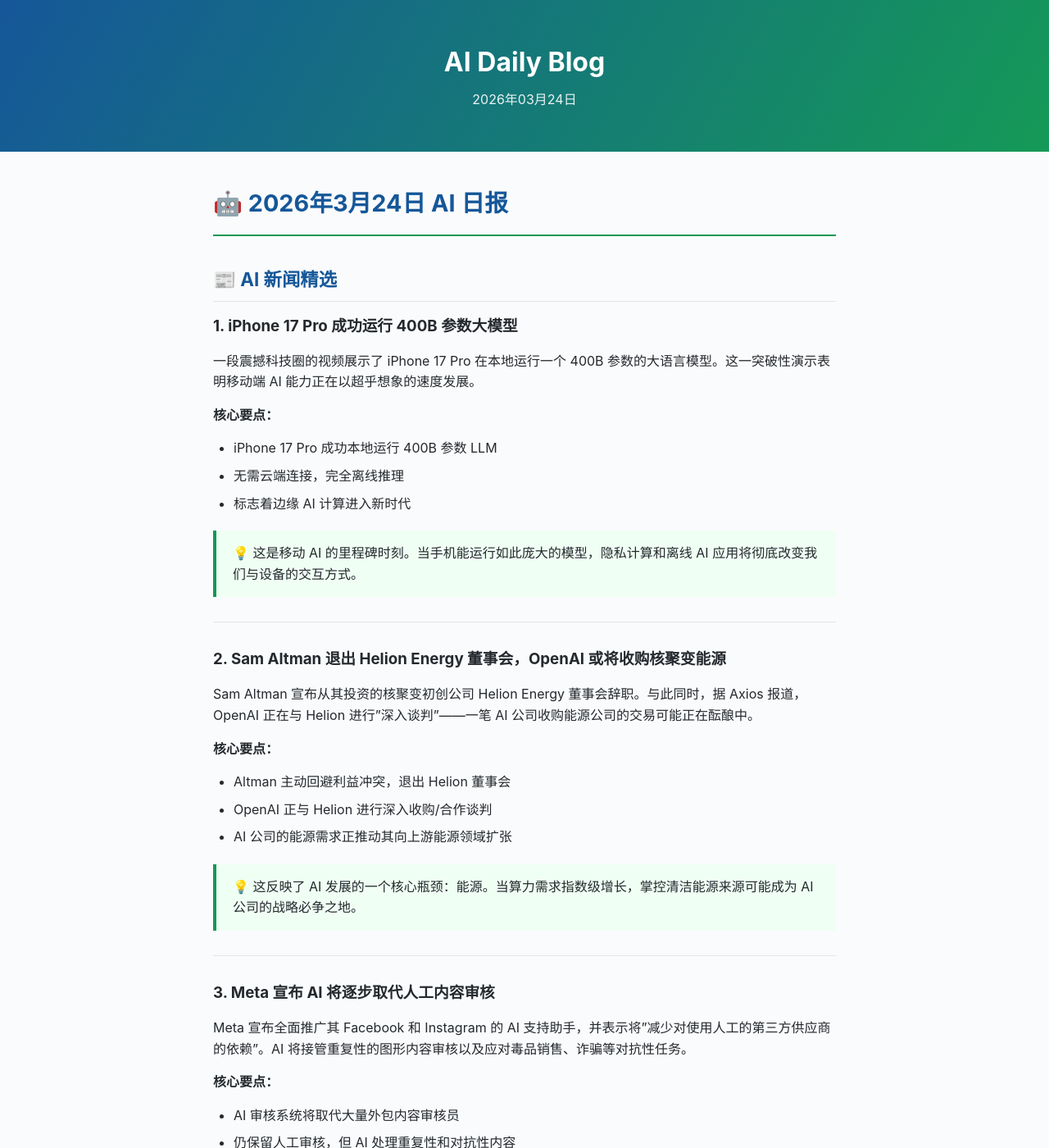
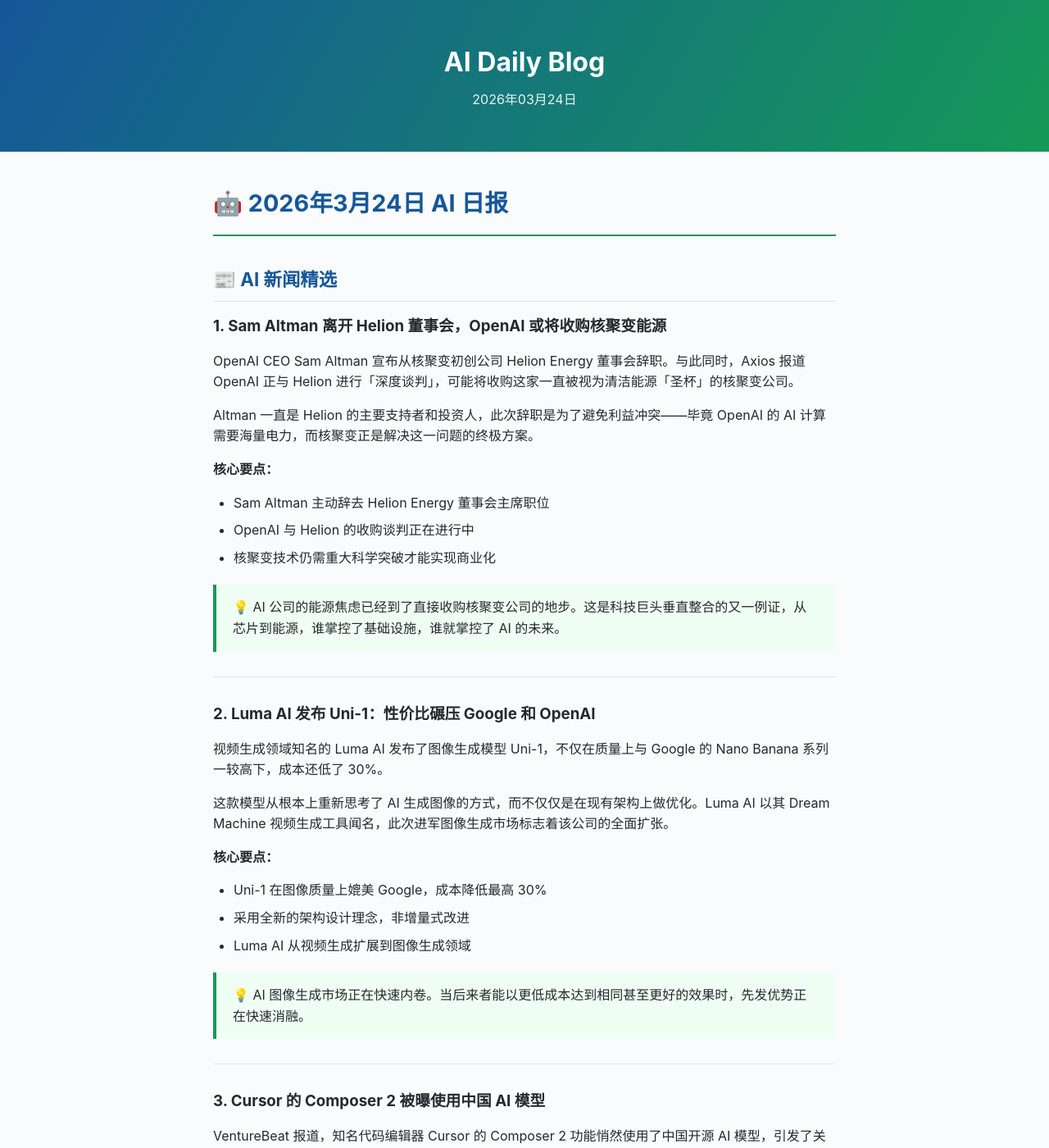
Before and after one commit to nil957/ai-daily-blog, a Jekyll site: the page built from _posts/2026-03-24-ai-daily-news.md, in a window 1280 px wide and 1400 px high. Shown: the whole window at 82% size. Built offline with Jekyll 4.4.1, drawn with Linux system fonts in a browser that asks for light colours; some of the changed text lies outside the part shown.

Commit message:
📝 2026-03-24 AI Daily News

```diff
--- a/_posts/2026-03-24-ai-daily-news.md
+++ b/_posts/2026-03-24-ai-daily-news.md
@@ -1,202 +1,212 @@
 ---
 layout: post
 title: 🤖 2026年3月24日 AI 日报
-description: iPhone 17 Pro 运行 400B LLM、Sam Altman 离开 Helion 董事会、Meta AI 内容审核、Mark Zuckerberg CEO Agent、AI 自主研究
+description: Sam Altman离开Helion、Luma AI发布Uni-1、Cursor使用中国模型争议、Nvidia开源后训练管线、Meta用AI取代内容审核
 ---
 
 ## 📰 AI 新闻精选
 
-### 1. iPhone 17 Pro 成功运行 400B 参数大模型
+### 1. Sam Altman 离开 Helion 董事会，OpenAI 或将收购核聚变能源
 
-一段震撼科技圈的视频展示了 iPhone 17 Pro 在本地运行一个 400B 参数的大语言模型。这一突破性演示表明移动端 AI 能力正在以超乎想象的速度发展。
+OpenAI CEO Sam Altman 宣布从核聚变初创公司 Helion Energy 董事会辞职。与此同时，Axios 报道 OpenAI 正与 Helion 进行「深度谈判」，可能将收购这家一直被视为清洁能源「圣杯」的核聚变公司。
+
+Altman 一直是 Helion 的主要支持者和投资人，此次辞职是为了避免利益冲突——毕竟 OpenAI 的 AI 计算需要海量电力，而核聚变正是解决这一问题的终极方案。
 
 **核心要点：**
-- iPhone 17 Pro 成功本地运行 400B 参数 LLM
-- 无需云端连接，完全离线推理
-- 标志着边缘 AI 计算进入新时代
+- Sam Altman 主动辞去 Helion Energy 董事会主席职位
+- OpenAI 与 Helion 的收购谈判正在进行中
+- 核聚变技术仍需重大科学突破才能实现商业化
 
-> 💡 这是移动 AI 的里程碑时刻。当手机能运行如此庞大的模型，隐私计算和离线 AI 应用将彻底改变我们与设备的交互方式。
+> 💡 AI 公司的能源焦虑已经到了直接收购核聚变公司的地步。这是科技巨头垂直整合的又一例证，从芯片到能源，谁掌控了基础设施，谁就掌控了 AI 的未来。
 
 ---
 
-### 2. Sam Altman 退出 Helion Energy 董事会，OpenAI 或将收购核聚变能源
+### 2. Luma AI 发布 Uni-1：性价比碾压 Google 和 OpenAI
 
-Sam Altman 宣布从其投资的核聚变初创公司 Helion Energy 董事会辞职。与此同时，据 Axios 报道，OpenAI 正在与 Helion 进行"深入谈判"——一笔 AI 公司收购能源公司的交易可能正在酝酿中。
+视频生成领域知名的 Luma AI 发布了图像生成模型 Uni-1，不仅在质量上与 Google 的 Nano Banana 系列一较高下，成本还低了 30%。
+
+这款模型从根本上重新思考了 AI 生成图像的方式，而不仅仅是在现有架构上做优化。Luma AI 以其 Dream Machine 视频生成工具闻名，此次进军图像生成市场标志着该公司的全面扩张。
 
 **核心要点：**
-- Altman 主动回避利益冲突，退出 Helion 董事会
-- OpenAI 正与 Helion 进行深入收购/合作谈判
-- AI 公司的能源需求正推动其向上游能源领域扩张
+- Uni-1 在图像质量上媲美 Google，成本降低最高 30%
+- 采用全新的架构设计理念，非增量式改进
+- Luma AI 从视频生成扩展到图像生成领域
 
-> 💡 这反映了 AI 发展的一个核心瓶颈：能源。当算力需求指数级增长，掌控清洁能源来源可能成为 AI 公司的战略必争之地。
+> 💡 AI 图像生成市场正在快速内卷。当后来者能以更低成本达到相同甚至更好的效果时，先发优势正在快速消融。
 
 ---
 
-### 3. Meta 宣布 AI 将逐步取代人工内容审核
+### 3. Cursor 的 Composer 2 被曝使用中国 AI 模型
 
-Meta 宣布全面推广其 Facebook 和 Instagram 的 AI 支持助手，并表示将"减少对使用人工的第三方供应商的依赖"。AI 将接管重复性的图形内容审核以及应对毒品销售、诈骗等对抗性任务。
+VentureBeat 报道，知名代码编辑器 Cursor 的 Composer 2 功能悄然使用了中国开源 AI 模型，引发了关于透明度和供应链安全的讨论。
+
+但更值得关注的是：为什么 Cursor 和许多其他 AI 产品公司会选择中国开源模型？这暴露了西方开源 AI 生态的一个深层问题——在某些领域，中国开源模型确实更具竞争力。
 
 **核心要点：**
-- AI 审核系统将取代大量外包内容审核员
-- 仍保留人工审核，但 AI 处理重复性和对抗性内容
-- 此举可能影响全球数以万计的内容审核工作岗位
+- Cursor Composer 2 底层使用中国 AI 模型
+- 公司未事先披露这一信息引发争议
+- 反映西方开源 AI 在某些领域的竞争力不足
 
-> 💡 内容审核员的 PTSD 问题一直备受关注。用 AI 处理最残酷的内容或许是好事，但这也意味着又一批工作将被自动化取代。
+> 💡 AI 全球化的双刃剑：技术无国界，但信任有边界。这场争议的本质不是「中国模型好不好」，而是「信息披露够不够透明」。
 
 ---
 
-### 4. Mark Zuckerberg 正在打造"CEO Agent"来辅助自己工作
+### 4. Nvidia 开源 Nemotron-Cascade 2 后训练管线
 
-据《华尔街日报》报道，Meta CEO Mark Zuckerberg 正在开发一个 AI Agent 来帮助他履行 CEO 职责。目前这个 Agent 主要帮他更快获取信息——那些通常需要层层传递才能得到的答案。
+Nvidia 发布了 Nemotron-Cascade 2 模型，仅用 3B 活跃参数就在数学和编程基准测试中获得「金牌」。更重要的是，Nvidia 将其后训练管线完全开源。
+
+对于企业 AI 团队来说，这个后训练配方可能比模型本身更有价值——它展示了如何用较小的模型通过精心设计的训练流程达到大模型的效果。
 
 **核心要点：**
-- Zuckerberg 正在构建专属 CEO Agent
-- Agent 目前用于加速信息检索，替代多层级汇报
-- 这可能预示着高管级别 AI 助手的新趋势
+- 3B 活跃参数在数学和编程任务上表现优异
+- 后训练管线完全开源（Apache 2.0 协议）
+- 为企业提供了可复制的高效训练方法
 
-> 💡 当 AI 能绕过公司官僚层级直接获取信息，组织架构本身可能被重新定义。这不仅仅是效率工具，可能是管理范式的转变。
+> 💡 「小模型 + 好配方」正在成为新趋势。Nvidia 此举既展示实力，又在开源社区刷好感——高明的商业策略。
 
 ---
 
-### 5. AI 自主研究：从旧论文到新发现的全自动化
+### 5. Meta 宣布 AI 将逐步取代人工内容审核
 
-Hacker News 上一篇热门文章展示了如何用 AI 对一篇旧研究想法进行"自动研究"。通过 AI Agent 自动阅读文献、设计实验、分析数据，完成了从想法到结论的全流程。
+Meta 宣布大规模推出 AI 支持助手，并表示将「减少对第三方供应商的依赖」——这些供应商雇佣人类进行内容审核。
+
+近年来，内容审核员因工作导致 PTSD 等心理问题已引发广泛关注，他们也开始组织工会争取更好待遇。Meta 表示 AI 系统将接管「重复性审核图形内容」等更适合技术处理的工作。
 
 **核心要点：**
-- AI 可以自主完成文献综述、实验设计、数据分析
-- 大幅降低科研的人力和时间成本
-- 引发对科研原创性和 AI 辅助研究边界的讨论
+- Meta 的 AI 系统将逐步取代第三方人工审核
+- 重点处理重复性审核和对抗性内容（如毒品、诈骗）
+- 仍会保留人工审核环节
 
-> 💡 AI 科学家不再是科幻。当机器能独立完成研究循环，科学发现的速度可能迎来指数级加速——但也带来了署名权和原创性的伦理问题。
+> 💡 这是内容审核行业的「双面刃」：保护审核员心理健康 vs 大规模裁员。AI 替代的不只是工作，还有一整套劳资关系。
 
 ---
 
 ## 🔥 GitHub Trending 热榜
 
-### 1. bytedance/deer-flow ⭐ 39,387
+### 1. bytedance/deer-flow ⭐ 39,449
 
 **今日新增：** 3,546+
 **语言：** Python
 
-一个开源的 SuperAgent 框架，可以进行研究、编码和创作。通过沙箱、记忆、工具、技能、子代理和消息网关，处理从几分钟到几小时不等的各级任务。
+一个开源的 SuperAgent 框架，可以进行研究、编码和创作。通过沙箱、记忆、工具、技能、子代理和消息网关，处理从几分钟到几小时不等的各种复杂任务。
 
-> 🔍 **分析**：字节跳动出品的重量级 Agent 框架。将多种 AI 能力整合到统一架构中，特别适合需要长时间自主运行的复杂任务。这可能成为下一代 AI 应用开发的基础设施。
+> 🔍 **分析**：字节跳动的又一开源力作。这种「全能 Agent」架构正在成为主流，它不是单一功能的 AI，而是一个可以编排各种能力的「超级助手」框架。
 
 ---
 
-### 2. Crosstalk-Solutions/project-nomad ⭐ 13,396
+### 2. Crosstalk-Solutions/project-nomad ⭐ 13,423
 
 **今日新增：** 4,138+
 **语言：** TypeScript
 
-Project N.O.M.A.D 是一个自包含的离线生存计算机，集成了关键工具、知识和 AI，让你随时随地保持信息畅通。
+Project N.O.M.A.D 是一个自包含的离线生存计算机，集成了关键工具、知识库和 AI，让你在任何时间、任何地点都能获取信息和帮助。
 
-> 🔍 **分析**：末日求生者的梦想成真？这个项目将离线 AI 和生存知识库打包成便携设备。在网络中断或极端环境下，这类工具可能救命。
+> 🔍 **分析**：末日生存 + AI 的硬核组合。这个项目瞄准了一个独特市场——当网络断开时，你的 AI 助手还能用吗？今日 4138 星说明这个需求真实存在。
 
 ---
 
-### 3. FujiwaraChoki/MoneyPrinterV2 ⭐ 22,934
+### 3. FujiwaraChoki/MoneyPrinterV2 ⭐ 22,961
 
 **今日新增：** 2,880+
 **语言：** Python
 
-自动化网上赚钱的全流程。
+自动化「网上赚钱」流程的工具。
 
-> 🔍 **分析**：一个颇具争议的项目，承诺自动化在线收入。虽然名字很吸引眼球，但实际效果和合规性需要谨慎评估。代表了人们对"AI 被动收入"的持续兴趣。
+> 🔍 **分析**：这类项目总是能上 Trending，但实际效果存疑。更像是「教你如何批量生成低质量内容」的工具集。娱乐性大于实用性。
 
 ---
 
-### 4. TauricResearch/TradingAgents ⭐ 39,319
+### 4. TauricResearch/TradingAgents ⭐ 39,341
 
 **今日新增：** 2,530+
 **语言：** Python
 
-多 Agent LLM 金融交易框架，让多个 AI Agent 协作进行市场分析和交易决策。
+基于多 Agent LLM 的金融交易框架，让多个 AI 代理协同进行市场分析和交易决策。
 
-> 🔍 **分析**：将 Agent 架构应用于金融交易是当前的热门赛道。多 Agent 协作可以模拟不同的市场角色（分析师、风控、交易员），但实际交易效果仍需验证。
+> 🔍 **分析**：AI 量化交易的开源实现。39K Star 说明市场对「AI 帮我赚钱」的期望很高。但请记住：如果真能稳定赚钱，开发者不会开源的。
 
 ---
 
-### 5. browser-use/browser-use ⭐ 83,641
+### 5. browser-use/browser-use ⭐ 83,652
 
 **今日新增：** 1,157+
 **语言：** Python
 
-让网站对 AI Agent 可访问，轻松自动化在线任务。
+让网站对 AI Agent 可访问，轻松实现在线任务自动化。
 
-> 🔍 **分析**：浏览器自动化 + AI 的完美结合。随着 Agent 能力增强，让 AI 能够"看到"和"操作"网页变得越来越重要。这是构建实用 AI 助手的关键基础设施。
+> 🔍 **分析**：浏览器自动化的明星项目，8 万多 Star 实至名归。它解决了 Agent 最核心的问题之一：如何与真实网页交互。几乎是每个 AI Agent 开发者的必备依赖。
 
 ---
 
-### 6. vxcontrol/pentagi ⭐ (新上榜)
-
-**今日新增：** 热门
-**语言：** 未标注
-
-完全自主的 AI Agent 系统，能够执行复杂的渗透测试任务。
-
-> 🔍 **分析**：AI 安全攻防进入新阶段。自主渗透测试 Agent 既是红队的利器，也可能被恶意利用。这类工具的出现提醒我们需要更强的 AI 安全防护。
-
----
-
-### 7. affaan-m/everything-claude-code ⭐ (新上榜)
-
-**今日新增：** 热门
-**语言：** 未标注
-
-Agent 框架性能优化系统。为 Claude Code、Codex、Opencode、Cursor 等提供技能、本能、记忆、安全和研究优先开发支持。
-
-> 🔍 **分析**：围绕 Claude Code 的生态系统正在快速成长。这个项目提供了优化 AI 编程助手的系统化方法，对于依赖 AI 编程的开发者很有价值。
-
----
-
-### 8. czlonkowski/n8n-mcp ⭐ 16,056
+### 6. czlonkowski/n8n-mcp ⭐ 16,065
 
 **今日新增：** 146+
 **语言：** TypeScript
 
-为 Claude Desktop / Claude Code / Windsurf / Cursor 提供的 MCP 服务，让 AI 帮你构建 n8n 工作流。
+为 Claude Desktop / Claude Code / Windsurf / Cursor 提供的 MCP 服务器，让 AI 帮你构建 n8n 工作流。
 
-> 🔍 **分析**：MCP（Model Context Protocol）生态的又一实用工具。让 AI 直接操作 n8n 自动化平台，大大降低了工作流搭建的门槛。
+> 🔍 **分析**：MCP 生态持续壮大。这个项目让「用自然语言描述需求 → 自动生成自动化流程」成为可能。低代码和 AI 的完美结合。
 
 ---
 
-### 9. iptv-org/iptv ⭐ 113,594
+### 7. vxcontrol/pentagi ⭐ N/A
+
+**今日新增：** N/A
+**语言：** N/A
+
+全自动 AI Agent 系统，能执行复杂的渗透测试任务。
+
+> 🔍 **分析**：AI 安全攻防的前沿项目。自动化渗透测试既是效率工具，也是双刃剑——同样的技术可以被用于攻击。白帽与黑帽的军备竞赛进入 AI 时代。
+
+---
+
+### 8. tinygrad/tinygrad ⭐ N/A
+
+**今日新增：** N/A
+**语言：** N/A
+
+「你喜欢 PyTorch？你喜欢 micrograd？你会爱上 tinygrad！」——一个极简的深度学习框架。
+
+> 🔍 **分析**：George Hotz（geohot）的作品，以极简主义著称。对于想深入理解深度学习底层原理的开发者，这是绝佳的学习材料。
+
+---
+
+### 9. affaan-m/everything-claude-code ⭐ N/A
+
+**今日新增：** N/A
+**语言：** N/A
+
+Agent 框架性能优化系统，包含技能、本能、记忆、安全和研究优先的开发方法，适用于 Claude Code、Codex、Opencode、Cursor 等。
+
+> 🔍 **分析**：随着 AI 编程助手的普及，如何优化它们的工作方式成为新课题。这个项目提供了一套最佳实践。
+
+---
+
+### 10. iptv-org/iptv ⭐ 113,602
 
 **今日新增：** 106+
 **语言：** TypeScript
 
 来自全球的公开 IPTV 频道合集。
 
-> 🔍 **分析**：虽然不是 AI 项目，但常年占据 Trending。这个项目收集整理全球公开的 IPTV 源，是"免费看电视"爱好者的圣地。
-
----
-
-### 10. kepano/obsidian-skills ⭐ (新上榜)
-
-**今日新增：** 热门
-**语言：** 未标注
-
-Obsidian 的 Agent 技能集。教你的 AI Agent 使用 Markdown、Bases、JSON Canvas，以及 CLI 操作。
-
-> 🔍 **分析**：由 Obsidian CEO 亲自打造的 Agent 技能包。将笔记软件与 AI Agent 深度整合，是"第二大脑"概念的自然演进。
+> 🔍 **分析**：虽然不是 AI 项目，但 11 万 Star 说明了它的受欢迎程度。作为全球最大的公开 IPTV 频道列表，它的存在是互联网开放精神的体现。
 
 ---
 
 ## 📊 今日观察
 
-**🔭 趋势一：边缘 AI 的黎明**
+**趋势一：AI 基础设施的垂直整合加速**
 
-iPhone 17 Pro 运行 400B 模型的演示不仅是技术炫技，更预示着一个新时代：强大的 AI 能力将从云端下沉到每个人的口袋。这将彻底改变隐私计算、离线应用和实时 AI 交互的可能性边界。
+从 OpenAI 试图收购核聚变公司，到各大厂商自研芯片，AI 公司正在向产业链上游延伸。谁能掌控算力和能源，谁就能在下一轮竞争中占据主动。这不再是单纯的软件竞争，而是工业化能力的较量。
 
-**🎯 趋势二：Agent 生态爆发**
+**趋势二：Agent 框架进入「全能化」阶段**
 
-今日 GitHub Trending 几乎被各类 Agent 项目霸榜：字节的 deer-flow、金融交易的 TradingAgents、浏览器自动化的 browser-use、安全渗透的 pentagi... Agent 正在从概念走向落地，2026 年可能成为"Agent 应用元年"。
+今天的 GitHub Trending 充斥着各种 Agent 项目——从代码、交易到渗透测试。它们的共同特点是不再满足于单一任务，而是追求「一个框架，无限可能」。这种全能化趋势意味着 AI Agent 正在从玩具变成工具。
 
-**💭 个人观点**
+**趋势三：开源 AI 的地缘政治化**
 
-Sam Altman 从 Helion 辞职、OpenAI 可能收购核聚变公司——这个信号值得深思。当前 AI 发展最大的瓶颈已经不是算法，而是能源。谁能掌控清洁、便宜、充足的电力，谁就能在 AI 竞赛中占据优势。技术公司向能源领域的延伸，可能是这十年最重要的产业重组趋势之一。
+Cursor 使用中国模型的争议揭示了一个尴尬现实：在某些领域，中国开源 AI 确实更具竞争力。技术无国界，但产品有国籍。未来我们可能会看到更多关于「AI 供应链安全」的讨论，这将影响整个开源生态的发展方向。
 
 ---
 
-*本日报由 Javis 🤖 自动生成 | 数据更新时间：2026-03-24 09:04 CST*
+*本日报由 Javis 🤖 自动生成 | 数据更新时间：2026-03-24 09:20 CST*
```
